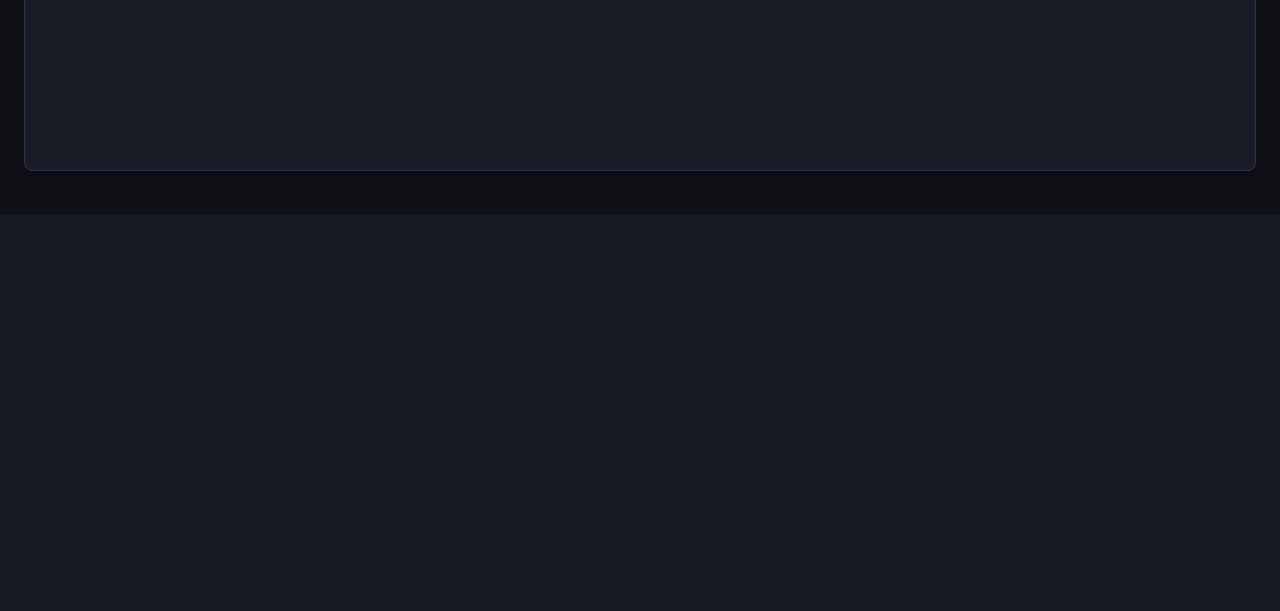
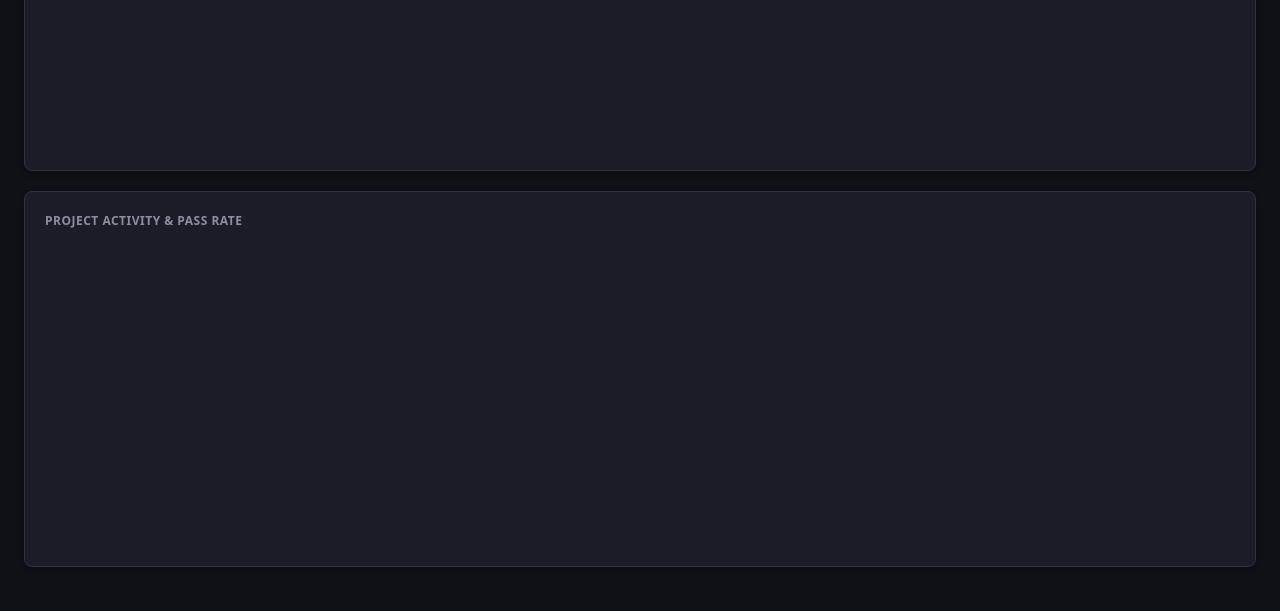
Before and after one commit to Pappet/verify-mcp-dashboard, a Flask app: page /stats in a window 1280 px wide. Shown: the part 843-1454 px from the top of the page. Before the commit the page ends 1024 px from the top, so only its background shows below. Run offline with Flask 3, Linux system fonts and the light colour scheme; a map, chart or similar area stays blank.

Commit message:
Feature/project identification (#2)
* style: use data-bg attributes instead of mustache tags for css classes to support verify-mcp-server css_html_consistency check

* feat: Add project identification mapping from workspace hash to project name

* fix(project-identity): extract project path directly from checks_json absolute paths

* gitignore extended

* fix(project-identity): add checks_json to SQL queries for correct path extraction

* feature(project-identity): add project context to anomalies and display new chart for project stats

* fix(stats): correct json key struggle_scores to prevent frontend crash

```diff
--- a/src/app.py
+++ b/src/app.py
@@ -135,7 +135,7 @@ def dashboard():
 
     # Letzte 10 aktive/neue Contracts
     cur.execute("""
-        SELECT id, description, task, status, agent_id, language, workspace_hash, created_at
+        SELECT id, description, task, status, agent_id, language, checks_json, workspace_hash, created_at
         FROM contracts
         ORDER BY created_at DESC LIMIT 10
     """)
@@ -176,7 +176,7 @@ def api_dashboard():
         stats['rate'] = round((stats['passed'] / completed) * 100, 1)
 
     cur.execute("""
-        SELECT id, description, task, status, agent_id, language, workspace_hash, created_at
+        SELECT id, description, task, status, agent_id, language, checks_json, workspace_hash, created_at
         FROM contracts
         ORDER BY created_at DESC LIMIT 10
     """)
@@ -205,7 +205,7 @@ def history():
     per_page = 50
     offset = (page - 1) * per_page
 
-    query = "SELECT id, description, task, status, agent_id, language, workspace_hash, created_at FROM contracts WHERE 1=1"
+    query = "SELECT id, description, task, status, agent_id, language, checks_json, workspace_hash, created_at FROM contracts WHERE 1=1"
     count_query = "SELECT COUNT(*) FROM contracts WHERE 1=1"
     params = []
 
@@ -283,9 +283,13 @@ def anomalies():
     orphaned = []
     abandoned = []
 
+    projects_map = get_projects_map()
+
     for c in contracts:
         status = c['status']
         cid = c['id']
+        c_dict = dict(c)
+        c_dict['project_name'] = resolve_project_name(c_dict, projects_map)
 
         try:
             created_at = datetime.fromisoformat(c['created_at'].replace('Z', '+00:00')).replace(tzinfo=None)
@@ -295,7 +299,7 @@ def anomalies():
         if status in ('pending', 'running'):
             delta = (now - created_at).total_seconds() / 3600
             if delta > ORPHAN_THRESHOLD_HOURS:
-                orphaned.append(dict(c))
+                orphaned.append(c_dict)
 
         elif status == 'failed':
             last_event_str = last_event_times.get(cid, c['created_at'])
@@ -306,7 +310,7 @@ def anomalies():
 
             delta = (now - last_time).total_seconds() / 3600
             if delta > ABANDONED_THRESHOLD_HOURS:
-                abandoned.append(dict(c))
+                abandoned.append(c_dict)
 
     conn.close()
 
@@ -474,13 +478,36 @@ def api_stats_data():
     """)
     failing_checks = [{'name': r['name'], 'count': r['count']} for r in cur.fetchall()]
 
+    # Project Statistics
+    cur.execute("SELECT status, checks_json, workspace_hash FROM contracts")
+    all_contracts = cur.fetchall()
+
+    projects_map = get_projects_map()
+    project_stats = {}
+
+    for r in all_contracts:
+        c_dict = dict(r)
+        pname = resolve_project_name(c_dict, projects_map)
+        st = c_dict['status']
+
+        if pname not in project_stats:
+            project_stats[pname] = {'passed': 0, 'failed': 0, 'rejected': 0, 'total': 0}
+
+        if st in ['passed', 'failed', 'rejected']:
+            project_stats[pname][st] += 1
+            project_stats[pname]['total'] += 1
+
+    # Sort project_stats by total volume descending
+    sorted_project_stats = dict(sorted(project_stats.items(), key=lambda item: item[1]['total'], reverse=True))
+
     conn.close()
 
     return jsonify({
         "daily": daily_stats,
+        "avg_resolution_minutes": avg_resolution_minutes,
+        "struggle_scores": struggle_list,
         "failing_checks": failing_checks,
-        "struggle_scores": struggle_list,
-        "avg_resolution_minutes": avg_resolution_minutes
+        "project_stats": sorted_project_stats
     })
 
 @app.route('/contract/<contract_id>')
--- a/src/templates/anomalies.html
+++ b/src/templates/anomalies.html
@@ -21,6 +21,7 @@
             <thead>
                 <tr>
                     <th>ID</th>
+                    <th>Project</th>
                     <th>Task</th>
                     <th>Status</th>
                     <th>Created At</th>
@@ -31,6 +32,7 @@
                 {% for c in orphaned %}
                 <tr>
                     <td><code>{{ c.id[:8] }}...</code></td>
+                    <td>{{ c.project_name }}</td>
                     <td>{{ c.task }}</td>
                     <td><span class="badge" data-bg="{{ c.status }}">{{ c.status.upper() }}</span></td>
                     <td>{{ c.created_at[:19].replace('T', ' ') }}</td>
@@ -57,6 +59,7 @@
             <thead>
                 <tr>
                     <th>ID</th>
+                    <th>Project</th>
                     <th>Task</th>
                     <th>Created At</th>
                     <th>Action</th>
@@ -66,6 +69,7 @@
                 {% for c in abandoned %}
                 <tr>
                     <td><code>{{ c.id[:8] }}...</code></td>
+                    <td>{{ c.project_name }}</td>
                     <td>{{ c.task }}</td>
                     <td>{{ c.created_at[:19].replace('T', ' ') }}</td>
                     <td><a href="{{ url_for('contract_detail', contract_id=c.id) }}" class="btn">View Details</a></td>
--- a/src/templates/stats.html
+++ b/src/templates/stats.html
@@ -39,6 +39,13 @@
     <h2>Agent Performance (Pass Rate)</h2>
     <div style="height: 300px;">
         <canvas id="agentPerformanceChart"></canvas>
+    </div>
+</div>
+
+<div class="card" style="margin-bottom: 20px;">
+    <h2>Project Activity & Pass Rate</h2>
+    <div style="height: 300px;">
+        <canvas id="projectStatsChart"></canvas>
     </div>
 </div>
 
@@ -142,6 +149,62 @@
                     }
                 }
             });
+
+            // Prepare Project Stats data
+            if (data.project_stats) {
+                const projectLabels = Object.keys(data.project_stats);
+                const projectTotalData = projectLabels.map(p => data.project_stats[p].total);
+                const projectPassData = projectLabels.map(p => {
+                    const total = data.project_stats[p].total;
+                    return total > 0 ? ((data.project_stats[p].passed / total) * 100).toFixed(1) : 0;
+                });
+
+                const ctxProject = document.getElementById('projectStatsChart').getContext('2d');
+                new Chart(ctxProject, {
+                    type: 'bar',
+                    data: {
+                        labels: projectLabels,
+                        datasets: [
+                            {
+                                label: 'Total Contracts',
+                                data: projectTotalData,
+                                backgroundColor: '#4070f4',
+                                yAxisID: 'y'
+                            },
+                            {
+                                label: 'Pass Rate (%)',
+                                data: projectPassData,
+                                type: 'line',
+                                borderColor: '#4caf84',
+                                backgroundColor: '#4caf84',
+                                yAxisID: 'y1'
+                            }
+                        ]
+                    },
+                    options: {
+                        responsive: true,
+                        maintainAspectRatio: false,
+                        scales: {
+                            x: { ticks: { color: '#8b8fa3' } },
+                            y: {
+                                type: 'linear', display: true, position: 'left',
+                                ticks: { color: '#8b8fa3', stepSize: 1 },
+                                title: { display: true, text: 'Total Contracts', color: '#8b8fa3' }
+                            },
+                            y1: {
+                                type: 'linear', display: true, position: 'right',
+                                min: 0, max: 100,
+                                grid: { drawOnChartArea: false },
+                                ticks: { color: '#4caf84' },
+                                title: { display: true, text: 'Pass Rate (%)', color: '#4caf84' }
+                            }
+                        },
+                        plugins: {
+                            legend: { labels: { color: '#8b8fa3' } }
+                        }
+                    }
+                });
+            }
         })
         .catch(err => console.error(err));
 
```
